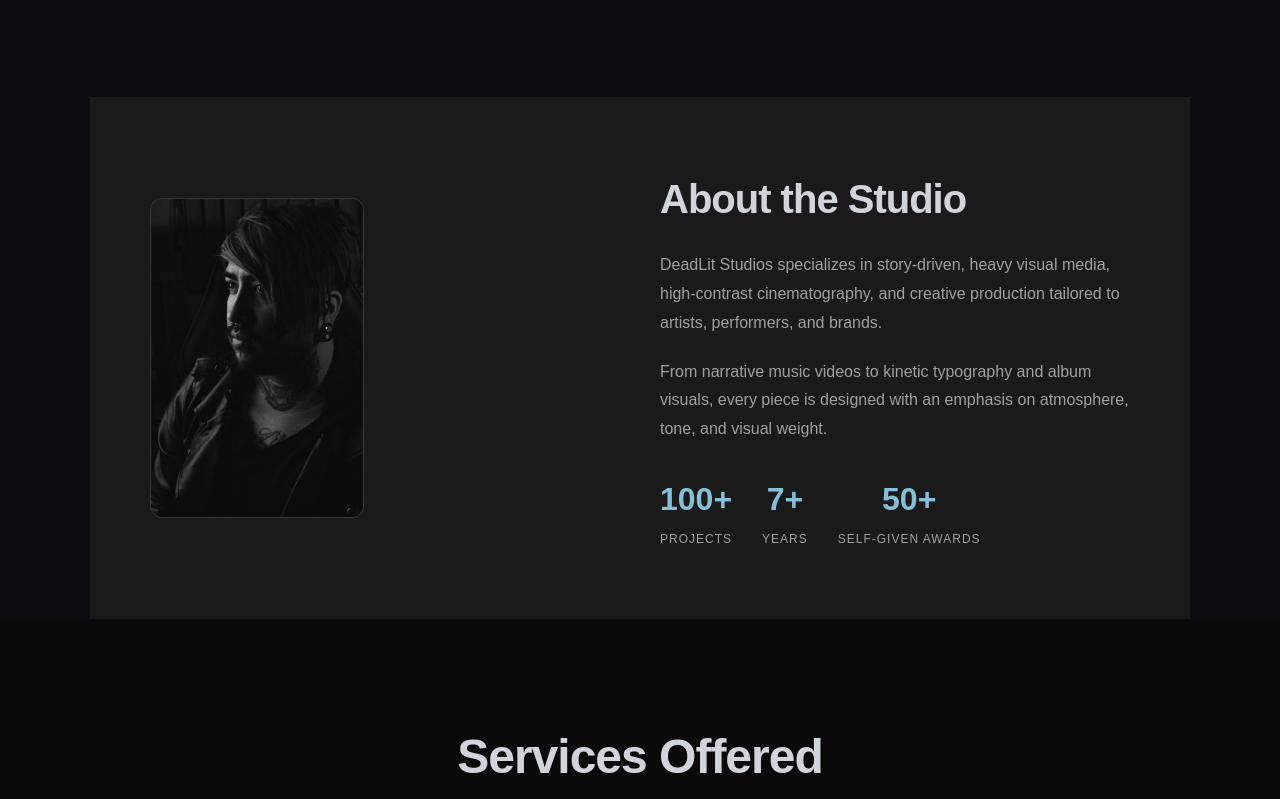
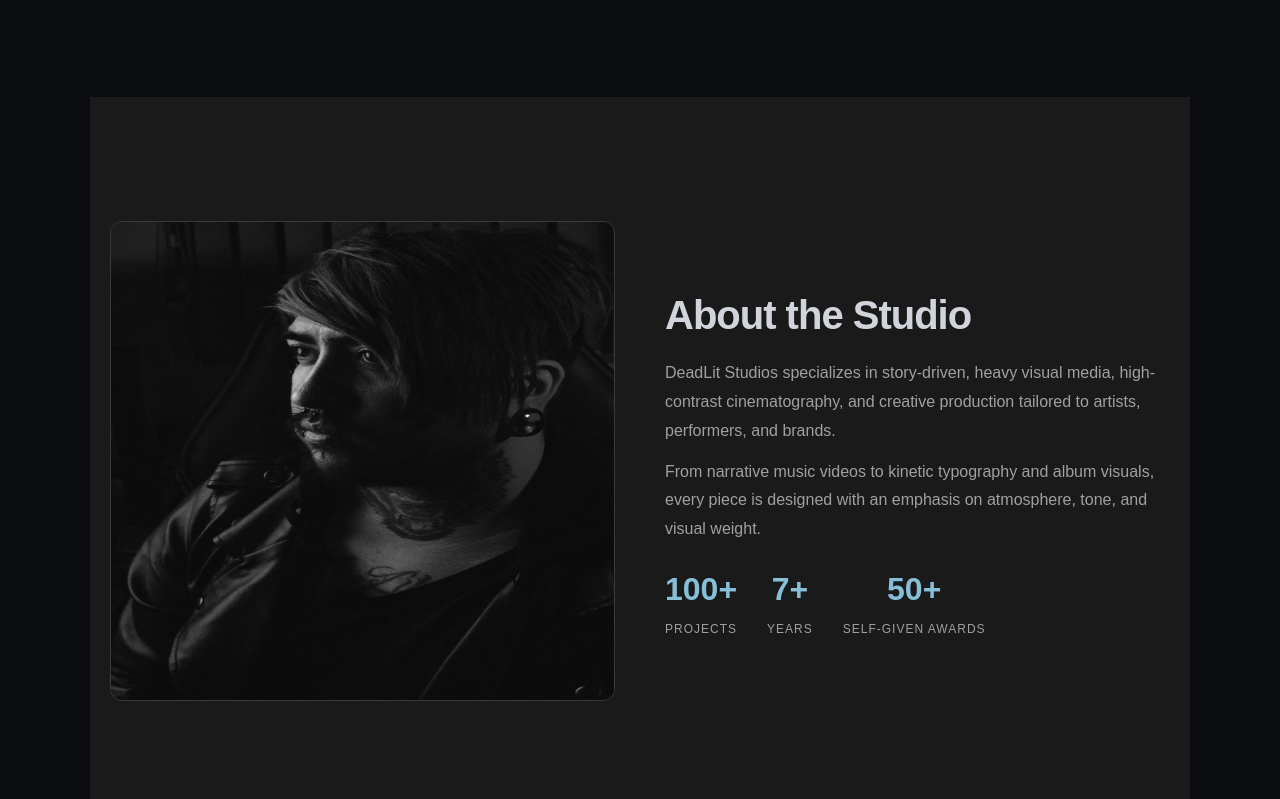
Before and after one commit to deadlitstudios/DeadLitStudios, a plain HTML site: page index.html in a window 1280 px wide. Shown: the part 1861-2660 px from the top of the page. Drawn offline with Linux system fonts and the light colour scheme.

Commit message:
Update index.html

```diff
--- a/index.html
+++ b/index.html
@@ -14,48 +14,36 @@
             --deadlit-card-bg: #12161f;
 
         }
-/* Reduce top/bottom padding on the About section container */
-.about-section {
-    padding: 40px 20px !important; /* Reduces outer section spacing */
-}
-
+/* Keep image full size, shrink top/bottom dark box spacing */
 .about-container {
-    padding: 30px 40px !important; /* Adjusts inner top/bottom padding (30px) and left/right (40px) */
-    display: flex !important;
-    align-items: center !important; /* Centers image vertically with text */
-    gap: 40px !important;
-}
-
-/* Ensure the image doesn't force unnecessary height */
-.about-image img {
-    max-height: 400px !important; /* Prevents large portrait photos from expanding container height */
-    width: auto !important;
-    object-fit: cover !important;
-    border-radius: 12px !important;
-}
-        /* Tighten About Section Card Height */
-.about-container {
+    padding-top: 24px !important;
+    padding-bottom: 24px !important;
     height: auto !important;
     min-height: 0 !important;
-    padding: 30px 40px !important; /* Top/Bottom padding 30px, Left/Right 40px */
     display: flex !important;
-    align-items: center !important;
+    align-items: center !important; /* Centers image and text vertically */
 }
 
-.about-content {
+/* Allow image to stay full and natural without shrinking */
+.about-image img {
+    max-height: 480px !important; /* Lets your photo stay large */
+    width: 100% !important;
     height: auto !important;
-    min-height: 0 !important;
+    display: block !important;
 }
 
-.about-image {
-    height: auto !important;
+/* Remove extra margins on text inside the card */
+.about-content h2 {
+    margin-top: 0 !important;
+    margin-bottom: 12px !important;
 }
 
-.about-image img {
-    display: block !important;
-    max-height: 320px !important; /* Limits image height to keep card compact */
-    width: auto !important;
-    object-fit: cover !important;
+.about-content p {
+    margin-bottom: 12px !important;
+}
+
+.stats {
+    margin-top: 20px !important;
 }
         body {
             background-color: var(--deadlit-dark-bg) !important;
```
